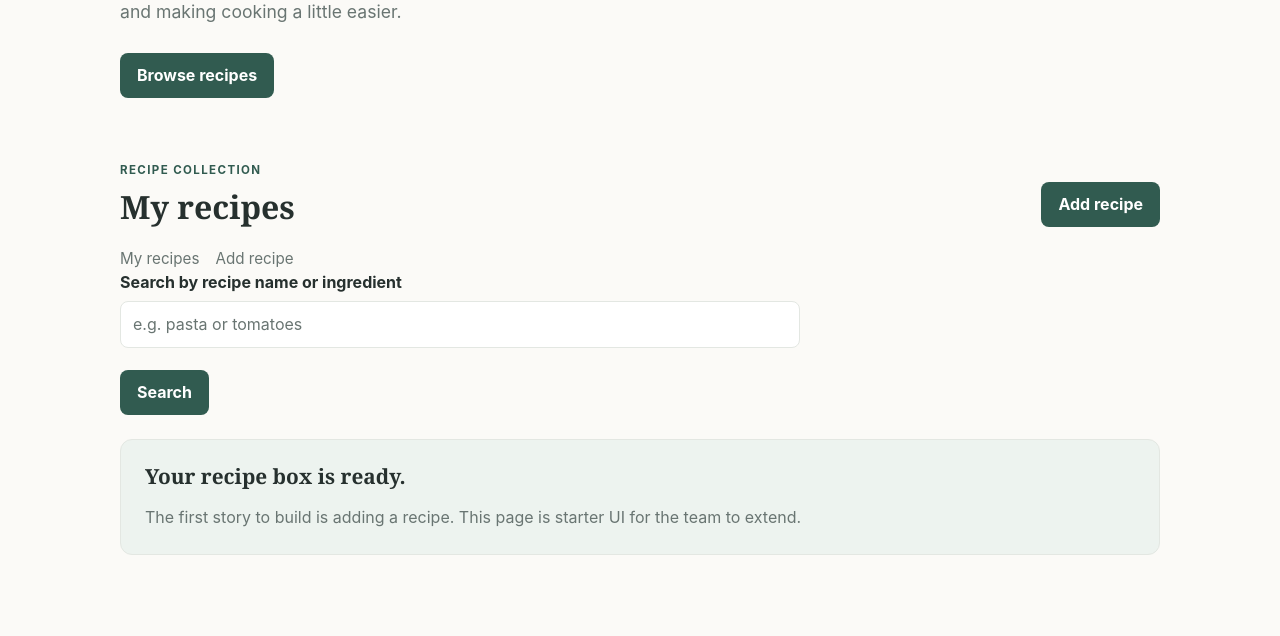
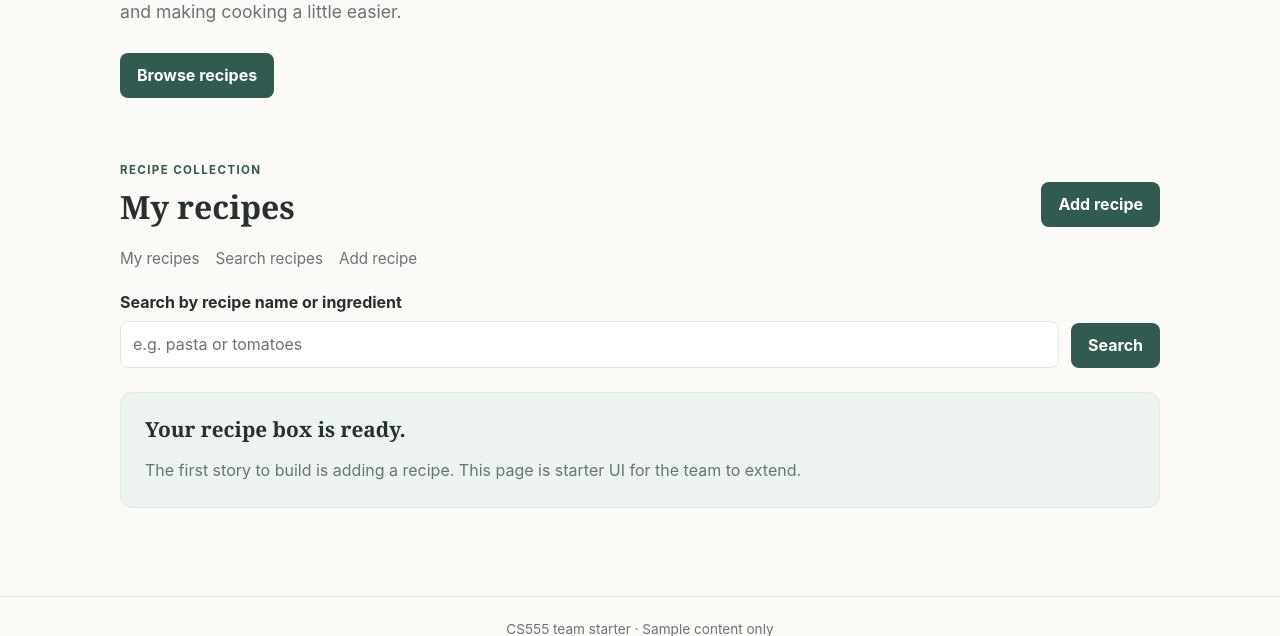
Before and after one commit to CodeWonkey/SSW555-SIT_SCRUM-Recipe-App, a Flask app: page / in a window 1280 px wide. Shown: the part 437-1073 px from the top of the page. Run offline with Flask 3, Linux system fonts and the light colour scheme.

Commit message:
Added UI elements
Verified works searching by ingredients and by title

```diff
--- a/app/static/css/styles.css
+++ b/app/static/css/styles.css
@@ -52,6 +52,10 @@
 .form-field > .button-outline { justify-self: start; }
 .form-actions { display: flex; gap: 12px; }
 
+.search-form { max-width: none; display: flex; flex-wrap: wrap; align-items: end; gap: 12px; margin-top: 20px; }
+.search-form .form-field { flex: 1 1 280px; min-width: 0; }
+.search-form .form-actions { flex-wrap: wrap; }
+
 @media (max-width: 600px) {
   .section-heading { align-items: start; flex-direction: column; }
   .intro { padding-top: 58px; }
--- a/app/templates/index.html
+++ b/app/templates/index.html
@@ -13,9 +13,10 @@
   </section>
   <nav aria-label="Main navigation">
     <a href="{{ url_for('main.home') }}">My recipes</a>
+    <a href="#search-recipes">Search recipes</a>
     <a href="{{ url_for('main.add_recipe') }}">Add recipe</a>
   </nav>
-  <form method="GET" action="{{ url_for('main.home') }}" class="recipe-form" role="search">
+  <form id="search-recipes" method="GET" action="{{ url_for('main.home') }}" class="recipe-form search-form" role="search">
     <div class="form-field">
       <label for="recipe-search">Search by recipe name or ingredient</label>
       <input type="search" id="recipe-search" name="q" value="{{ query }}" placeholder="e.g. pasta or tomatoes">
@@ -27,6 +28,9 @@
       {% endif %}
     </div>
   </form>
+  {% if query %}
+    <p role="status">{{ recipes|length }} recipe{{ 's' if recipes|length != 1 else '' }} found for “{{ query }}”.</p>
+  {% endif %}
   {% if recipes %}
     <div class="recipe-grid">
       {% for recipe in recipes %}
```
Also changed, not shown: tests/test_search_web.py (+9 -0 lines).
